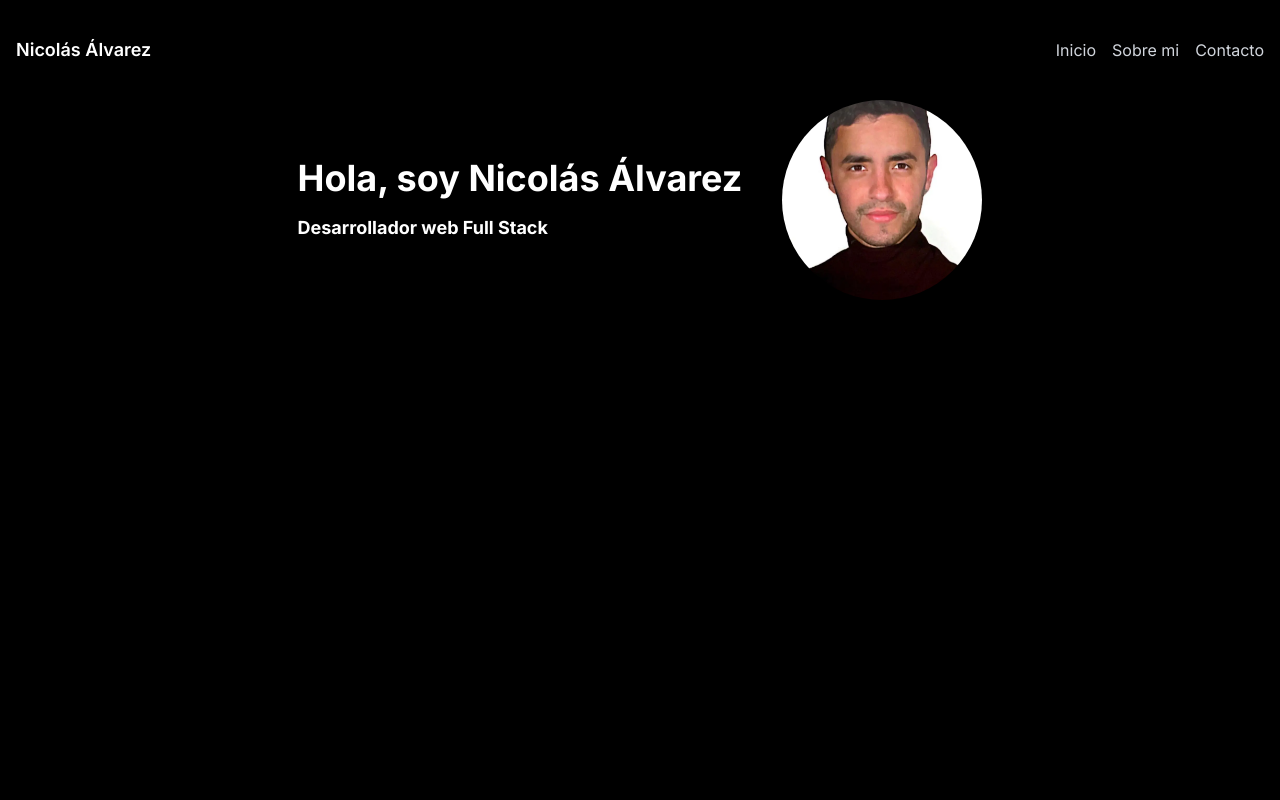
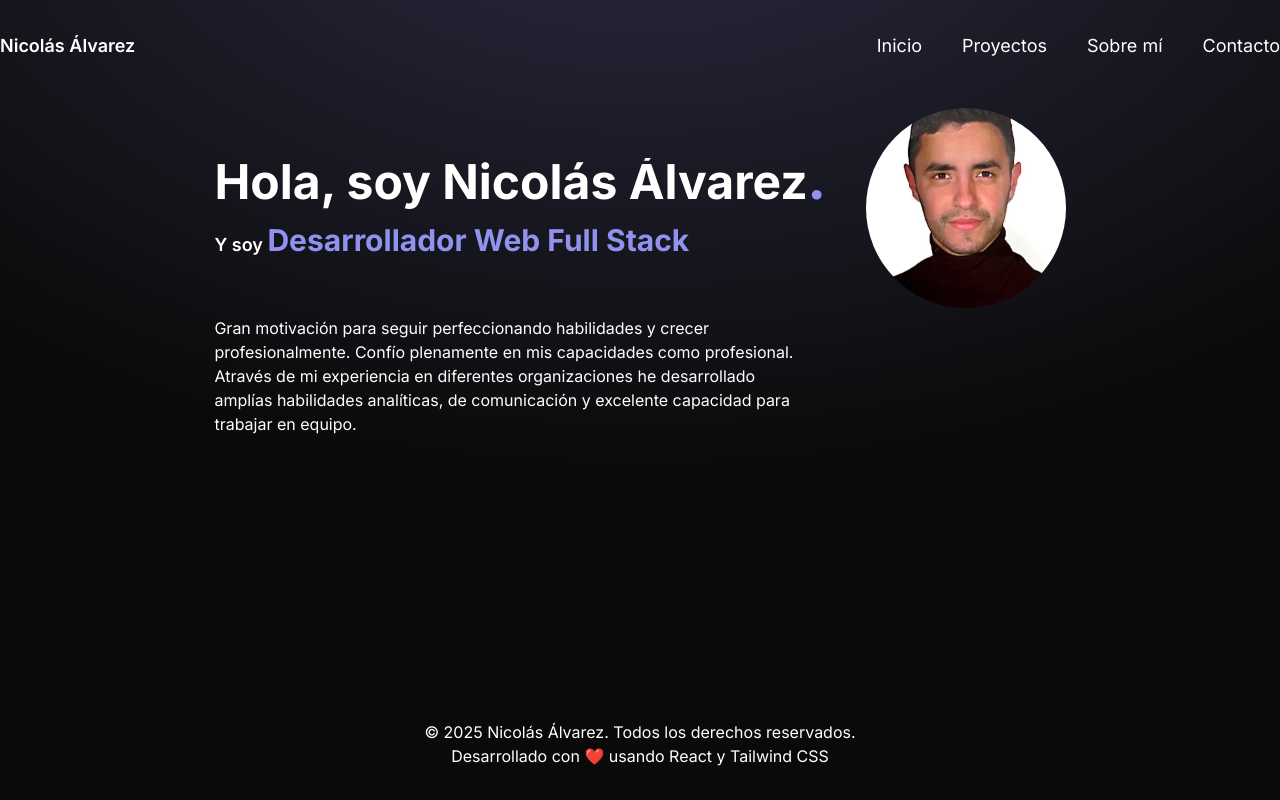
Before and after one commit to nicoalvarez03/portfolio, a React (Vite) app: page / in a window 1280 px wide. Built offline with nearby package versions, Linux system fonts and the light colour scheme.

Commit message:
feat: diseño y animacion en navbar y hero component

```diff
--- a/src/App.css
+++ b/src/App.css
@@ -1,4 +1,5 @@
 @import url('https://fonts.googleapis.com/css2?family=Inter:ital,opsz,wght@0,14..32,100..900;1,14..32,100..900&display=swap');
+
 body{
     font-family: Inter;
 }
--- a/src/App.tsx
+++ b/src/App.tsx
@@ -5,9 +5,10 @@ import Home from './pages/Home'
 function App() {
 
   return (
-    <div>
-      <Home />
-    </div>
+
+  <div className="absolute top-0 z-[-2] h-screen w-screen bg-neutral-950 bg-[radial-gradient(ellipse_80%_80%_at_50%_-20%,rgba(120,119,198,0.3),rgba(255,255,255,0))]">
+    <Home />
+  </div>
   )
 }
 
--- /dev/null
+++ b/src/components/common/Reveal.tsx
@@ -0,0 +1,60 @@
+import React, {useEffect, useRef, type JSX} from "react";
+import {motion, useInView, useAnimation} from "framer-motion";
+
+interface Props {
+    children: JSX.Element;
+    width?: "fit-content" | "100%";
+}
+
+export const Reveal = ({children, width = "fit-content"} : Props) => {
+
+    const ref = useRef(null);
+    const isInView = useInView(ref, { once: true });
+
+    const mainControls = useAnimation();
+    const slideControls = useAnimation();
+
+    useEffect(() => {
+        if(isInView) {
+            mainControls.start("visible");
+            slideControls.start("visible");
+        }
+    }, [isInView]);
+
+
+    return (
+        <div>
+            <div ref={ref} style={{ position: "relative", width, overflow: "hidden" }}>
+                <motion.div
+                    variants={{
+                        hidden: {opacity: 0, y: 75},
+                        visible: {opacity: 1, y: 0}
+                    }}
+                    initial="hidden"
+                    animate={mainControls}
+                    transition={{ duration: 0.5, delay: 0.6}}
+                >
+                    {children}
+                </motion.div>
+                <motion.div
+                    variants={{
+                        hidden: { left: 0 },
+                        visible: { left: "100%" }
+                    }}
+                    initial="hidden"
+                    animate={slideControls}
+                    transition={{ duration: 0.5, delay: 0.25, ease: "easeIn" }}
+                    style={{
+                        position: "absolute",
+                        top: 4,
+                        bottom: 4,
+                        left: 0,
+                        right: 0,
+                        background: "#9191ee",
+                        zIndex: 20,
+                    }}
+                />
+            </div>
+        </div>
+    );
+}
--- /dev/null
+++ b/src/components/layout/Footer.tsx
@@ -0,0 +1,18 @@
+import {motion} from 'framer-motion';
+
+export default function Footer() {
+    return (
+        <motion.footer
+            className="text-white py-4"
+            initial={{ opacity: 0 }}
+            animate={{ opacity: 1 }}
+            transition={{ duration: 0.5 }}>
+            <footer className="text-white py-4">
+                <div className="container mx-auto text-center text-color">
+                    <p>&copy; {new Date().getFullYear()} Nicolás Álvarez. Todos los derechos reservados.</p>
+                    <p>Desarrollado con ❤️ usando React y Tailwind CSS</p>
+                </div>
+            </footer>
+        </motion.footer>
+    );
+}
--- /dev/null
+++ b/src/components/layout/Layout.tsx
@@ -0,0 +1,14 @@
+import Footer from "./Footer";
+import Navbar from "./Navbar";
+
+export default function Layout({ children }: { children: React.ReactNode }) {
+    return (
+        <div className="min-h-screen flex flex-col text-white">
+            <Navbar />
+            <main className="flex-grow container mx-auto p-4">
+                {children}
+            </main>
+            <Footer />
+        </div>
+    );
+}
--- a/src/components/layout/Navbar.tsx
+++ b/src/components/layout/Navbar.tsx
@@ -1,25 +1,57 @@
 import {motion} from 'framer-motion';
 
+const navbarVariants = {
+    hidden: {},
+    visible: {
+        transition: {
+            staggerChildren: 0.3
+        }
+    }
+}
+
+const itemVariants = {
+    hidden: { opacity: 0, y: -10 },
+    visible: { opacity: 1, y: 0 }
+}
+
 export default function Navbar() {
+
+    const navItems = ['Inicio', 'Proyectos', 'Sobre mí', 'Contacto'];
+
     return(
-        <div>
+        <header>
             <motion.nav
-                className="p-4"
+                className="py-8 flex justify-center"
                 initial={{ opacity: 0, y: -50 }}
                 animate={{ opacity: 1, y: 0 }}
-                transition={{ duration: 0.5 }}
+                transition={{ duration: 1 }}
             >
-                <div className="container mx-auto flex justify-between items-center py-5">
-                    <div className="text-white text-lg font-semibold">
+                <motion.ul
+                    className="container flex justify-between"
+                    variants={navbarVariants}
+                    initial="hidden"
+                    animate="visible"
+                >
+                    <motion.li
+                        className="text-white text-lg font-semibold"
+                        variants={itemVariants}
+                    >
                         Nicolás Álvarez
-                    </div>
-                    <div className="space-x-4">
-                        <a href="#" className="text-gray-300 hover:text-white">Inicio</a>
-                        <a href="#" className="text-gray-300 hover:text-white">Sobre mi</a>
-                        <a href="#" className="text-gray-300 hover:text-white">Contacto</a>
-                    </div>
-                </div>
+                    </motion.li>
+                    <motion.ul className='flex gap-10'>
+
+                    {navItems.map((item, index) => (
+                        <motion.li
+                        key={index}
+                        className="text-white text-lg cursor-pointer hover:text-gray-300"
+                        variants={itemVariants}
+                        >
+                            <a href={`/${item.split(' ')}`}>{item}</a>
+                        </motion.li>
+                    ))}
+                    </motion.ul>
+                </motion.ul>
             </motion.nav>
-        </div>
+        </header>
     );
 }
--- a/src/components/sections/Hero.tsx
+++ b/src/components/sections/Hero.tsx
@@ -1,29 +1,44 @@
-import {motion} from 'framer-motion';
-import Navbar from '../layout/Navbar.tsx';
-import foto_nicolas_carnet from '../../assets/images/foto_nicolas_carnet.webp';
+import foto_nicolas_carnet from "../../assets/images/foto_nicolas_carnet.webp";
+import { Reveal } from "../common/Reveal";
 
 export default function Hero() {
   return (
-        <section id="hero">
-            <Navbar />
+    <section id="Inicio">
       <div className="flex items-center justify-center">
-                <motion.div
-                    className="text-white text-4xl font-bold"
-                    initial={{ opacity: 0, y: 50 }}
-                    animate={{ opacity: 1, y: 0 }}
-                    transition={{ duration: 1 }}
-                    >
-
-                    <div className='flex items-center gap-10'>
+        <div className="flex flex-col gap-2">
+          <div className="flex items-center gap-10">
             <div>
-                            <h1 className="mb-4">Hola, soy Nicolás Álvarez</h1>
-                            <p className="text-lg">Desarrollador web Full Stack</p>
+                <Reveal>
+                <h1 className="mb-4 text-5xl font-bold">
+                    Hola, soy Nicolás Álvarez
+                    <strong className="text-5xl text-[#9191ee]">.</strong>
+                </h1>
+                </Reveal>
+                <Reveal>
+                <p className="text-lg font-semibold">
+                    Y soy{" "}
+                    <strong className="text-3xl text-[#9191ee] font-bold">
+                    Desarrollador Web Full Stack
+                    </strong>
+                </p>
+                </Reveal>
             </div>
+            <Reveal>
             <div>
-                            <img className='w-50 h-50 object-cover rounded-full' src={foto_nicolas_carnet} alt="foto carnet" />
+              <img
+                className="w-50 h-50 object-cover rounded-full"
+                src={foto_nicolas_carnet}
+                alt="foto carnet"
+              />
             </div>
+          </Reveal>
           </div>
-                </motion.div>
+          <Reveal>
+            <div className="w-150">
+                <p>Gran motivación para seguir perfeccionando habilidades y crecer profesionalmente. Confío plenamente en mis capacidades como profesional. Através de mi experiencia en diferentes organizaciones he desarrollado amplías habilidades analíticas, de comunicación y excelente capacidad para trabajar en equipo.</p>
+            </div>
+          </Reveal>
+        </div>
       </div>
     </section>
   );
--- a/src/index.css
+++ b/src/index.css
@@ -1 +1,5 @@
 @import "tailwindcss";
+
+body{
+    color: black;
+}
--- a/src/pages/Home.tsx
+++ b/src/pages/Home.tsx
@@ -1,9 +1,13 @@
+import Layout from "../components/layout/Layout";
 import Hero from "../components/sections/Hero";
 
 export default function Home() {
     return(
-        <div className="h-screen bg-black">
-            <Hero />
+        <div>
+            <Layout>
+                <Hero />
+                {/* Aquí puedes agregar más secciones */}
+            </Layout>
         </div>
     );
 }
```
Lines whose indentation alone changed are shown as unchanged.
